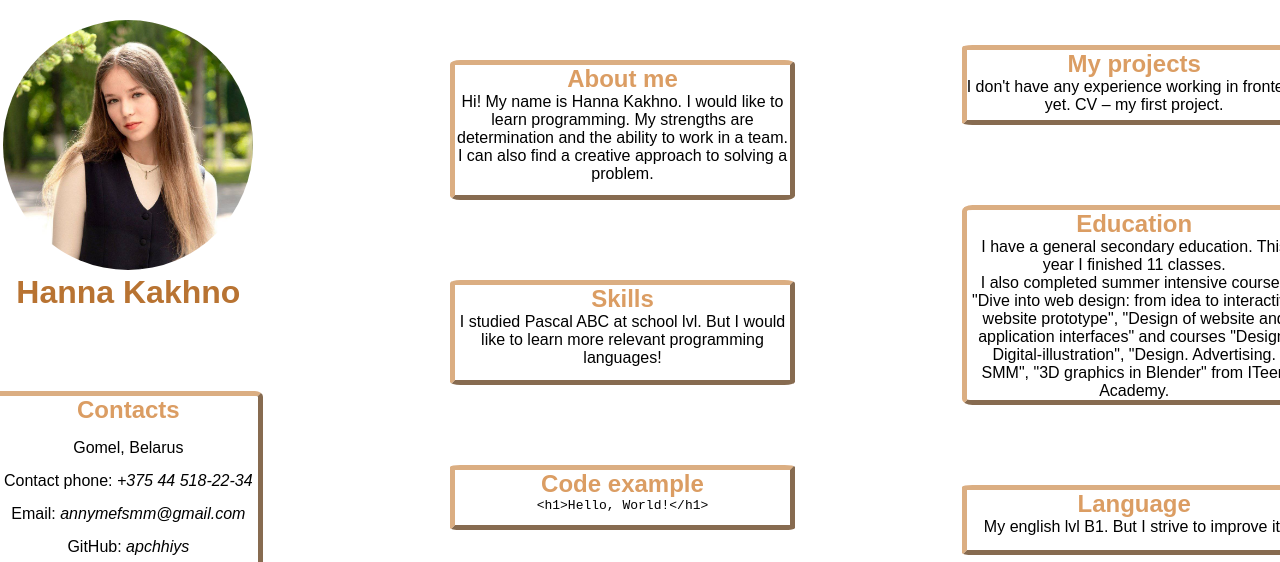
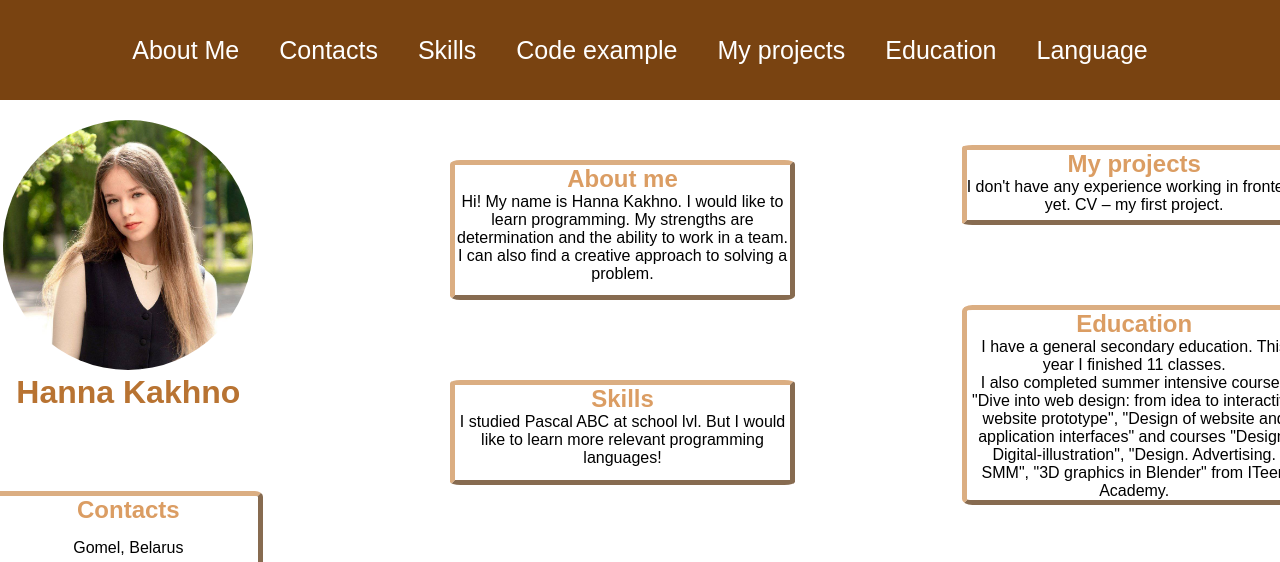
Before and after one commit to apchhiys/rsschool-cv, a plain HTML site: page index.html in a window 1280 px wide. Shown: the top 562 px of the page. Drawn offline with Linux system fonts and the light colour scheme.

Commit message:
feat: add header

```diff
--- a/index.html
+++ b/index.html
@@ -7,7 +7,21 @@
     <title>My CV</title>
 </head>
 <body>
-
+    <header class="header">
+      <div class="header-container">
+        <nav class="header-nav">
+          <ul class="nav-list">
+            <li><a class="nav_item" href="#about">About Me</a></li>
+            <li><a class="nav_item" href="#contacts">Contacts</a></li>
+            <li><a class="nav_item" href="#skills">Skills</a></li>
+            <li><a class="nav_item" href="#code">Code example</a></li>
+            <li><a class="nav_item" href="#project">My projects</a></li>
+            <li><a class="nav_item" href="#educ">Education</a></li>
+            <li><a class="nav_item" href="#lang">Language</a></li>
+          </ul>
+        </nav>
+      </div>
+    </header>
     <main class="main">
         <div class="main-container">
             <div class="me">
```
